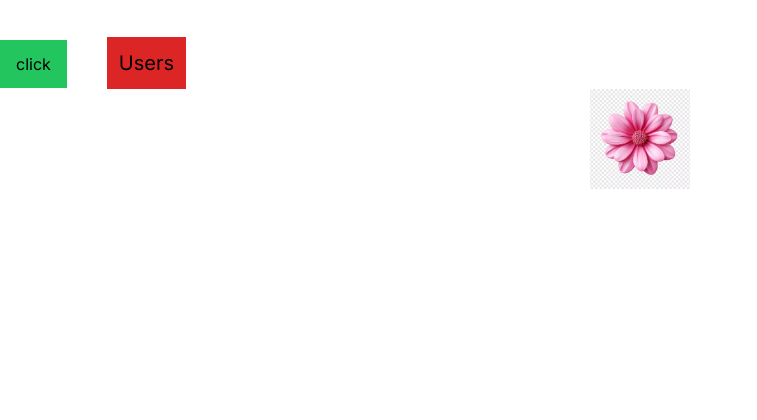
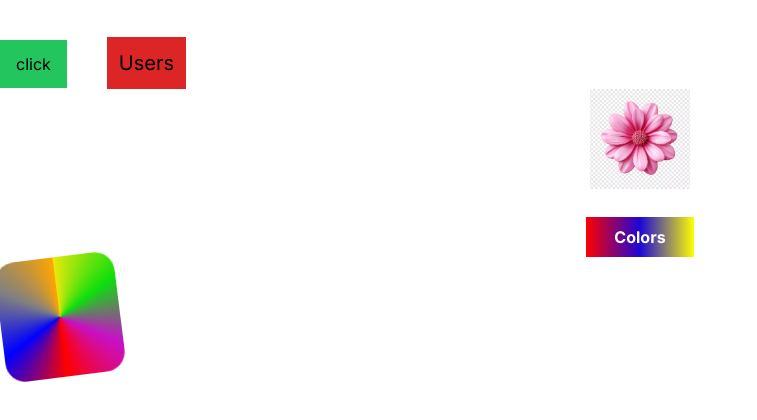
Before and after one commit to Umar-Farooq-217/firebase, a Next.js app: page /practice in a window 1280 px wide. Shown: the top 420 px of the page, without its empty margins (0-757 px from the left). Built offline with nearby package versions, Linux system fonts and the light colour scheme.

Commit message:
firebase

```diff
--- a/app/globals.css
+++ b/app/globals.css
@@ -100,3 +100,36 @@
         transform: rotate(360deg);
     }
 }
+
+.colors{
+    background-image: linear-gradient(90deg,red,rgb(28, 7, 216),yellow);
+}
+
+.colors:hover,
+.colors:focus-visible{
+    background-image: linear-gradient(90deg,yellow,blue,red);
+    color: yellow;
+}
+
+.square{
+    width: 120px;
+    height: 120px;
+    background-image: conic-gradient(rgb(233, 233, 10),rgb(13, 223, 13),rgb(199, 16, 199),red,blue,gray,orange);
+    cursor: pointer;
+    border-radius: 20px;
+    animation: conicAnimation 1s linear infinite;
+}
+
+/* .square:hover{
+    transition: conicAnimation 2s linear infinite;
+
+} */
+
+@keyframes conicAnimation {
+    from {
+        transform: rotate(0deg);
+    }
+    to {
+        transform: rotate(360deg);
+    }
+}
--- a/app/practice/page.js
+++ b/app/practice/page.js
@@ -10,6 +10,12 @@ export default function page() {
       <button className="ml-10 bg-red-600 text-xl p-3 anima ">Users</button>
 
       <Image width={100}  height={100}  src='/flower.avif' className='bg-white flex m-auto rotation' />
+
+      <div className="flex m-auto">
+        <button className="px-7 py-2 text-white font-bold colors flex m-auto mt-7">Colors</button>
+      </div>
+<div className="w-10 h-10 square"></div>
+
     </div>
   )
 }
```
